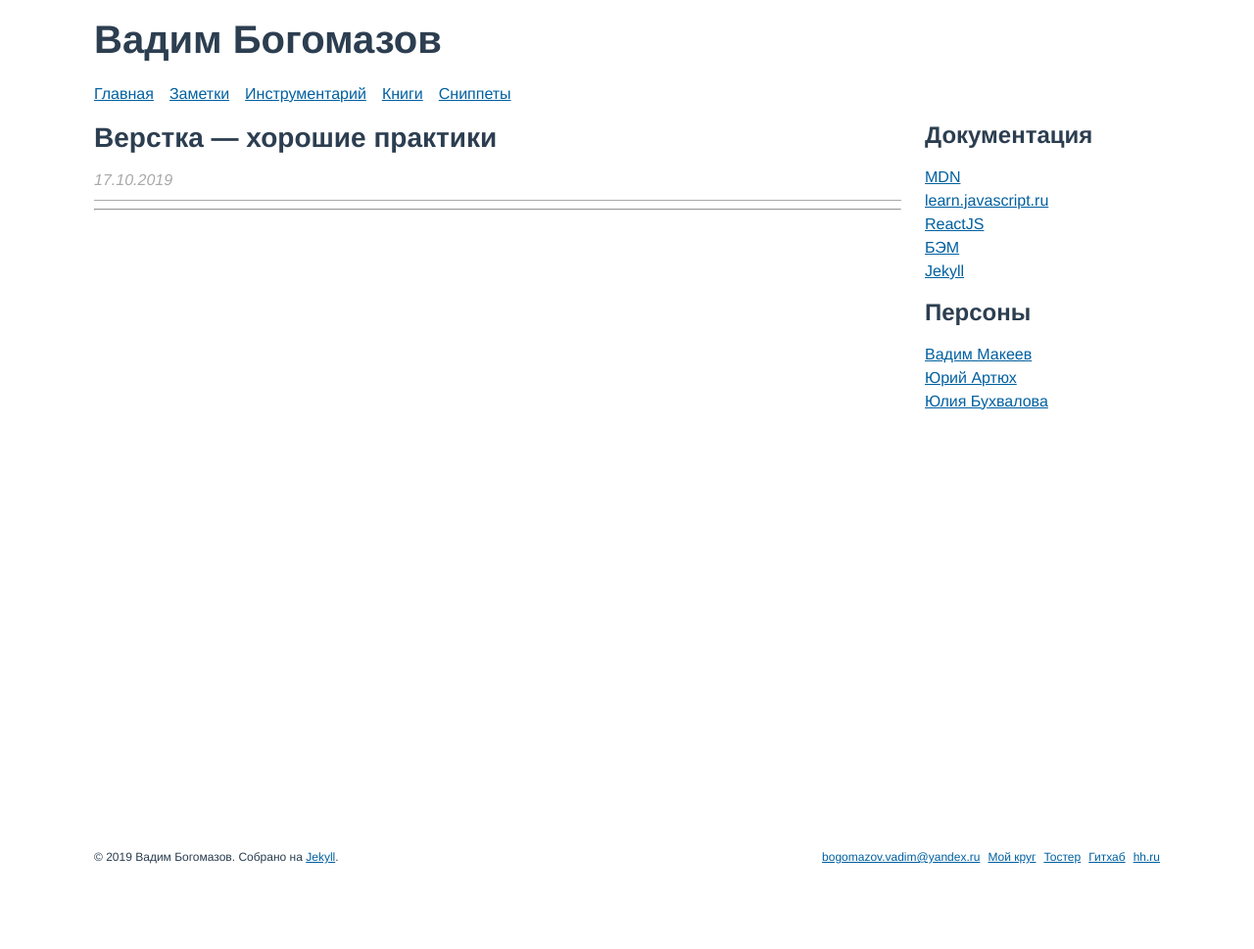
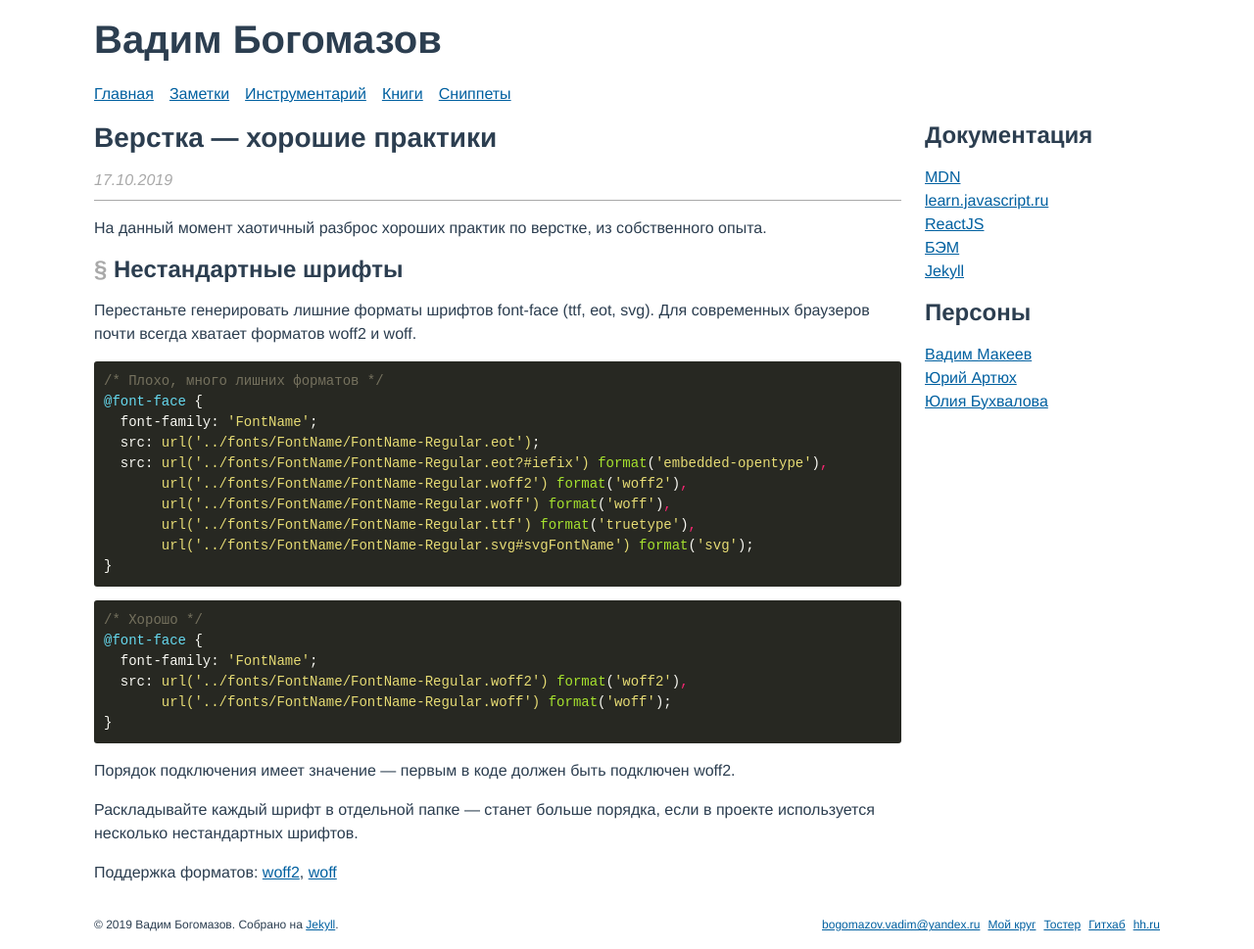
Before and after one commit to vadimbogomazov/vadimbogomazov.github.io, a Jekyll site: the page built from _posts/2019-10-17-markup-good-practices.md, in a window 1280 px wide. Shown: the whole page at 98% size. Built offline with Jekyll 4.4.1, drawn with Linux system fonts in a browser that asks for light colours; before the commit the page ends 900 px from its top, so only the background shows below that.

Commit message:
Update posts

````diff
--- a/_posts/2019-10-17-markup-good-practices.md
+++ b/_posts/2019-10-17-markup-good-practices.md
@@ -6,4 +6,36 @@ date: 2019-10-17 20:00:00 +0300
 categories: frontend
 ---
 
-***
+<p>На данный момент хаотичный разброс хороших практик по верстке, из собственного опыта.</p>
+
+<h3 id="font-face"><a href="#font-face" class="post__anchor">§</a> Нестандартные шрифты</h3>
+
+<p>Перестаньте генерировать лишние форматы шрифтов font-face (ttf, eot, svg). Для современных браузеров почти всегда хватает форматов woff2 и&nbsp;woff.</p>
+
+```scss
+/* Плохо, много лишних форматов */
+@font-face {
+  font-family: 'FontName';
+  src: url('../fonts/FontName/FontName-Regular.eot');
+  src: url('../fonts/FontName/FontName-Regular.eot?#iefix') format('embedded-opentype'),
+       url('../fonts/FontName/FontName-Regular.woff2') format('woff2'),
+       url('../fonts/FontName/FontName-Regular.woff') format('woff'),
+       url('../fonts/FontName/FontName-Regular.ttf') format('truetype'),
+       url('../fonts/FontName/FontName-Regular.svg#svgFontName') format('svg');
+}
+```
+
+```scss
+/* Хорошо */
+@font-face {
+  font-family: 'FontName';
+  src: url('../fonts/FontName/FontName-Regular.woff2') format('woff2'),
+       url('../fonts/FontName/FontName-Regular.woff') format('woff');
+}
+```
+
+<p>Порядок подключения имеет значение&nbsp;&mdash; первым в коде должен быть подключен woff2.</p>
+
+<p>Раскладывайте каждый шрифт в&nbsp;отдельной папке&nbsp;&mdash; станет больше порядка, если в&nbsp;проекте используется несколько нестандартных шрифтов.</p>
+
+<p>Поддержка форматов: <a href="https://caniuse.com/#search=woff2" rel="noopener noreferrer" target="_blank">woff2</a>, <a href="https://caniuse.com/#search=woff" rel="noopener noreferrer" target="_blank">woff</a></p>
````
Also changed, not shown: _posts/2019-10-17-slick-slider-faq.md (+4 -2 lines).
